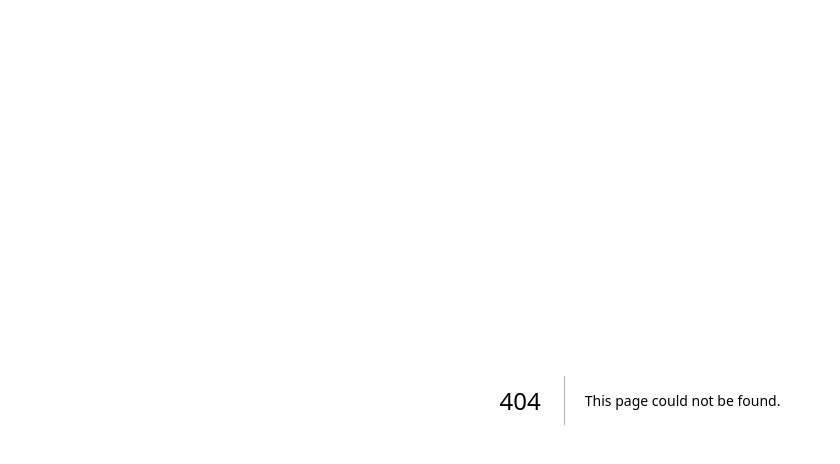
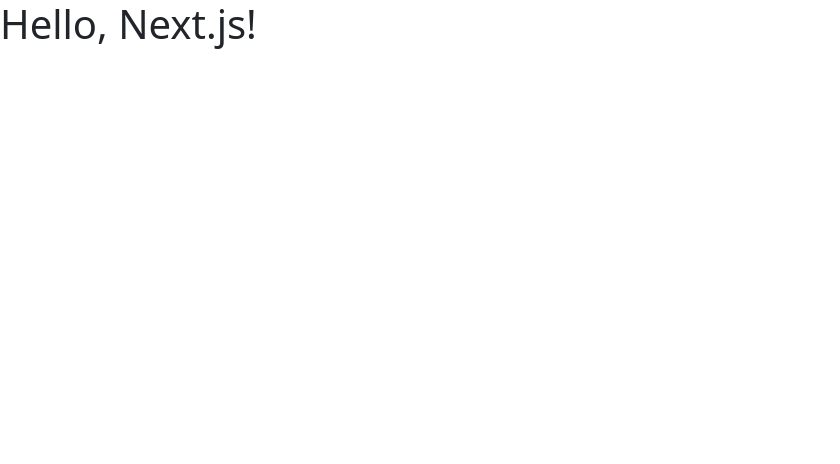
Before and after one commit to akhsanby/learn-nodejs-restful-api, a Next.js app in the folder client/: page / in a window 1280 px wide. Before the commit this address had no page. Shown: the top 464 px of the page, without its empty margins (0-840 px from the left). Built offline with nearby package versions, Linux system fonts and the light colour scheme.

Commit message:
add new page index

```diff
--- /dev/null
+++ b/client/pages/index.js
@@ -0,0 +1,3 @@
+export default function Page() {
+  return <h1>Hello, Next.js!</h1>;
+}
```
